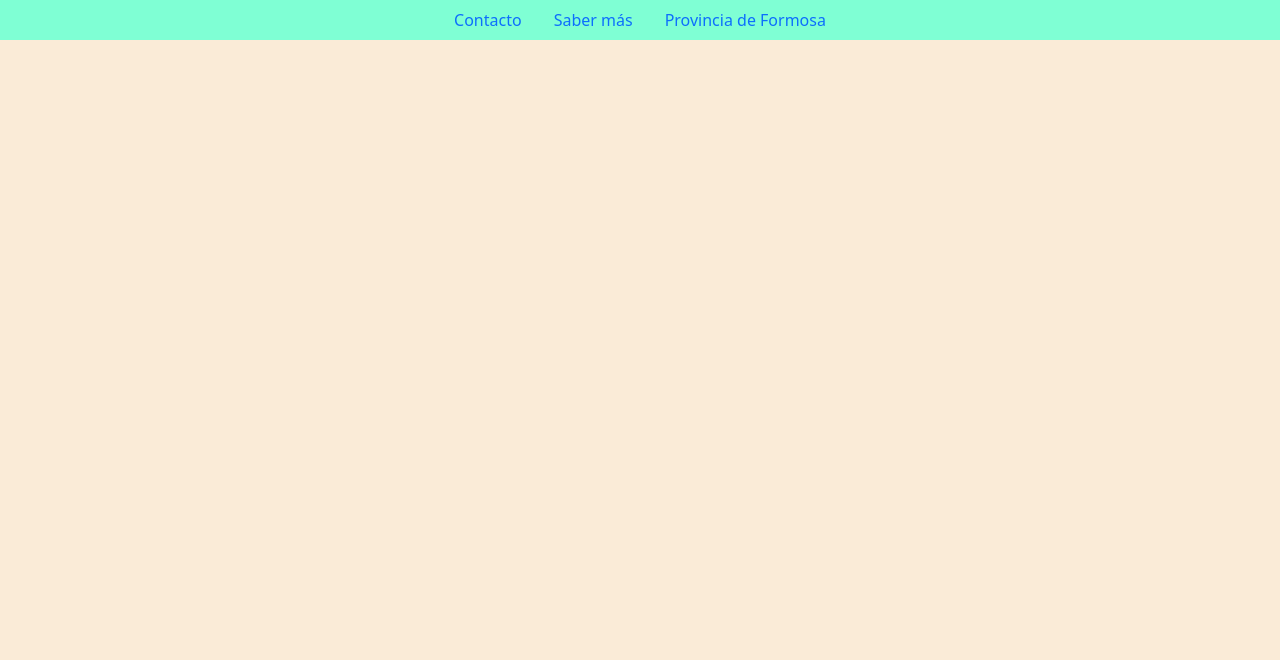
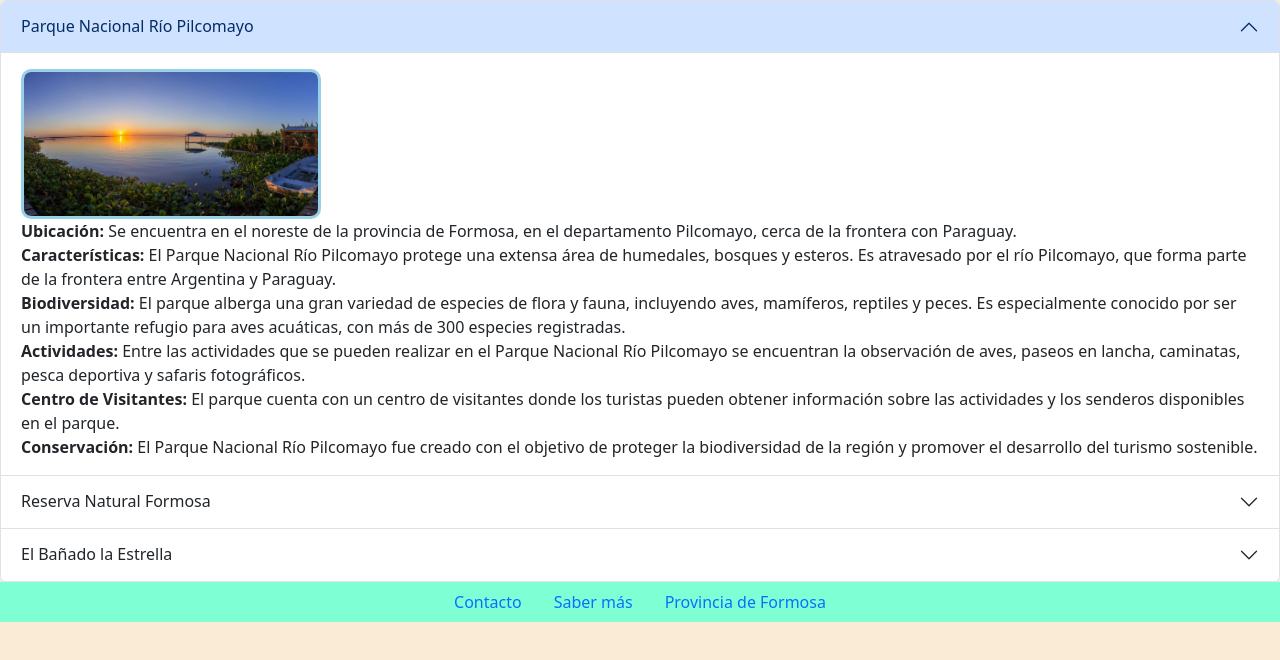
Before and after one commit to Trabajo-TLP-1-Web/TLP-Trabajo-N-3, a plain HTML site: page index.html in a window 1280 px wide. Drawn offline with nearby package versions, Linux system fonts and the light colour scheme.

Commit message:
Se agrego un acordeon de textos

```diff
--- a/Styles.css/Index.css
+++ b/Styles.css/Index.css
@@ -5,6 +5,10 @@ body{
 footer{
     background-color: aquamarine;
 }
-ul{
-    display: flex;
+li:hover{
+    color: aliceblue;
 }
+img{
+    border-radius: 10px;
+    border: solid 3px rgb(152, 209, 230);
+}
--- a/index.html
+++ b/index.html
@@ -1,5 +1,5 @@
 <!doctype html>
-<html lang="en">
+<html lang="es">
   <head>
     <meta charset="utf-8">
     <meta name="viewport" content="width=device-width, initial-scale=1">
@@ -9,6 +9,61 @@
   </head>
   <body>
 
+    <div class="accordion" id="accordionPanelsStayOpenExample">
+        <div class="accordion-item">
+          <h2 class="accordion-header">
+            <button class="accordion-button" type="button" data-bs-toggle="collapse" data-bs-target="#panelsStayOpen-collapseOne" aria-expanded="true" aria-controls="panelsStayOpen-collapseOne">
+              Parque Nacional Río Pilcomayo
+            </button>
+          </h2>
+          <div id="panelsStayOpen-collapseOne" class="accordion-collapse co llapse show">
+            <div class="accordion-body">
+                <img src="Assets/IMG/panoramica_parque_nacional_pilcomayo.jpg" width="300" height="150"> <br>
+                <strong>Ubicación:</strong> Se encuentra en el noreste de la provincia de Formosa, en el departamento Pilcomayo, cerca de la frontera con Paraguay. <br>
+                <strong>Características:</strong> El Parque Nacional Río Pilcomayo protege una extensa área de humedales, bosques y esteros. Es atravesado por el río Pilcomayo, que forma parte de la frontera entre Argentina y Paraguay. <br>
+                <strong>Biodiversidad:</strong> El parque alberga una gran variedad de especies de flora y fauna, incluyendo aves, mamíferos, reptiles y peces. Es especialmente conocido por ser un importante refugio para aves acuáticas, con más de 300 especies registradas. <br>
+                <strong>Actividades:</strong> Entre las actividades que se pueden realizar en el Parque Nacional Río Pilcomayo se encuentran la observación de aves, paseos en lancha, caminatas, pesca deportiva y safaris fotográficos. <br>
+                <strong>Centro de Visitantes:</strong> El parque cuenta con un centro de visitantes donde los turistas pueden obtener información sobre las actividades y los senderos disponibles en el parque. <br>
+                <strong>Conservación:</strong> El Parque Nacional Río Pilcomayo fue creado con el objetivo de proteger la biodiversidad de la región y  promover el desarrollo del turismo sostenible.
+            </div>
+          </div>
+        </div>
+        <div class="accordion-item">
+          <h2 class="accordion-header">
+            <button class="accordion-button collapsed" type="button" data-bs-toggle="collapse" data-bs-target="#panelsStayOpen-collapseTwo" aria-expanded="false" aria-controls="panelsStayOpen-collapseTwo">
+              Reserva Natural Formosa
+            </button>
+          </h2>
+          <div id="panelsStayOpen-collapseTwo" class="accordion-collapse collapse">
+            <div class="accordion-body">
+                <strong>Ubicación:</strong> Se encuentra a pocos kilómetros al este de la ciudad de Formosa, la capital provincial.
+                <strong>Características:</strong> La Reserva Natural Formosa protege una extensa área de bosques, esteros y humedales. Es el hogar de una gran variedad de especies de flora y fauna autóctonas. <br>
+                <strong>Biodiversidad:</strong> La reserva alberga una rica biodiversidad, incluyendo especies de aves, mamíferos, reptiles y peces. Es especialmente conocida por ser un importante refugio para aves migratorias. <br>
+                <strong>Actividades:</strong> Entre las actividades que se pueden realizar en la Reserva Natural Formosa se encuentran la observación de aves, paseos en lancha, caminatas, pesca deportiva y safaris fotográficos. <br>
+                <strong>Senderos:</strong> La reserva cuenta con varios senderos habilitados que permiten a los visitantes explorar la zona y disfrutar de la naturaleza. <br>
+                <strong>Centro de Interpretación:</strong> La reserva cuenta con un centro de interpretación donde los visitantes pueden obtener información sobre la flora, la fauna y la historia de la reserva. <br>
+                <strong>Conservación:</strong> La Reserva Natural Formosa fue creada con el objetivo de proteger la biodiversidad de la región y promover el desarrollo del turismo sostenible.
+
+            </div>
+          </div>
+        </div>
+        <div class="accordion-item">
+          <h2 class="accordion-header">
+            <button class="accordion-button collapsed" type="button" data-bs-toggle="collapse" data-bs-target="#panelsStayOpen-collapseThree" aria-expanded="false" aria-controls="panelsStayOpen-collapseThree">
+              El Bañado la Estrella
+            </button>
+          </h2>
+          <div id="panelsStayOpen-collapseThree" class="accordion-collapse collapse">
+            <div class="accordion-body">
+                <strong>Ubicación:</strong> Se encuentra en el extremo noreste de la provincia de Formosa, en el departamento Pilcomayo, cerca de la localidad de Laguna Blanca. <br>
+                <strong>Características:</strong> El Bañado La Estrella es una extensa área de humedales que se caracteriza por su biodiversidad única. Es uno de los humedales más grandes de Argentina y una de las zonas más importantes para la conservación de la biodiversidad en el país. <br>
+                <strong>Flora y fauna:</strong> En el Bañado La Estrella se pueden encontrar una gran variedad de especies de flora y fauna, incluyendo aves, mamíferos, reptiles y peces. Es un lugar ideal para la observación de aves, con más de 350 especies registradas. <br>
+                <strong>Actividades:</strong> Entre las actividades que se pueden realizar en el Bañado La Estrella se encuentran la observación de aves, paseos en lancha, caminatas y pesca deportiva. <br>
+                <strong>Conservación:</strong> El Bañado La Estrella forma parte del Parque Nacional Río Pilcomayo y está protegido por su importancia para la conservación de la biodiversidad.
+            </div>
+          </div>
+        </div>
+      </div>
 
 
 
```
Also changed, not shown: Assets/IMG/panoramica_parque_nacional_pilcomayo.jpg (added).
